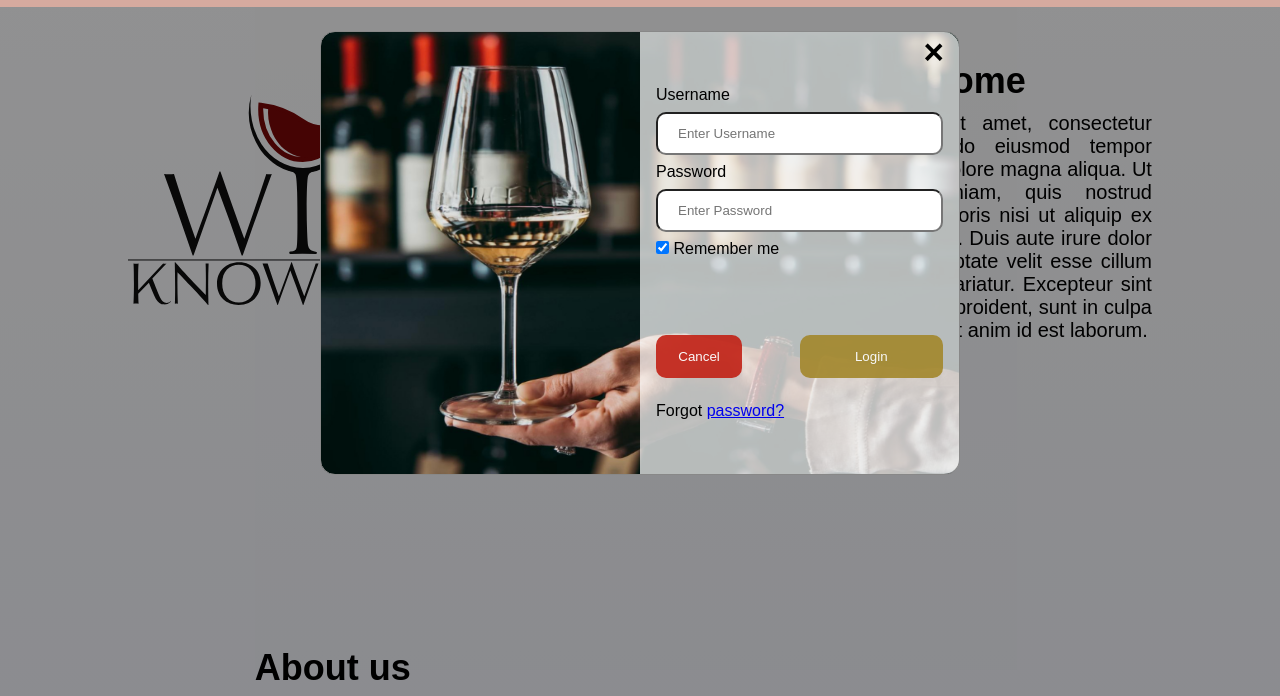
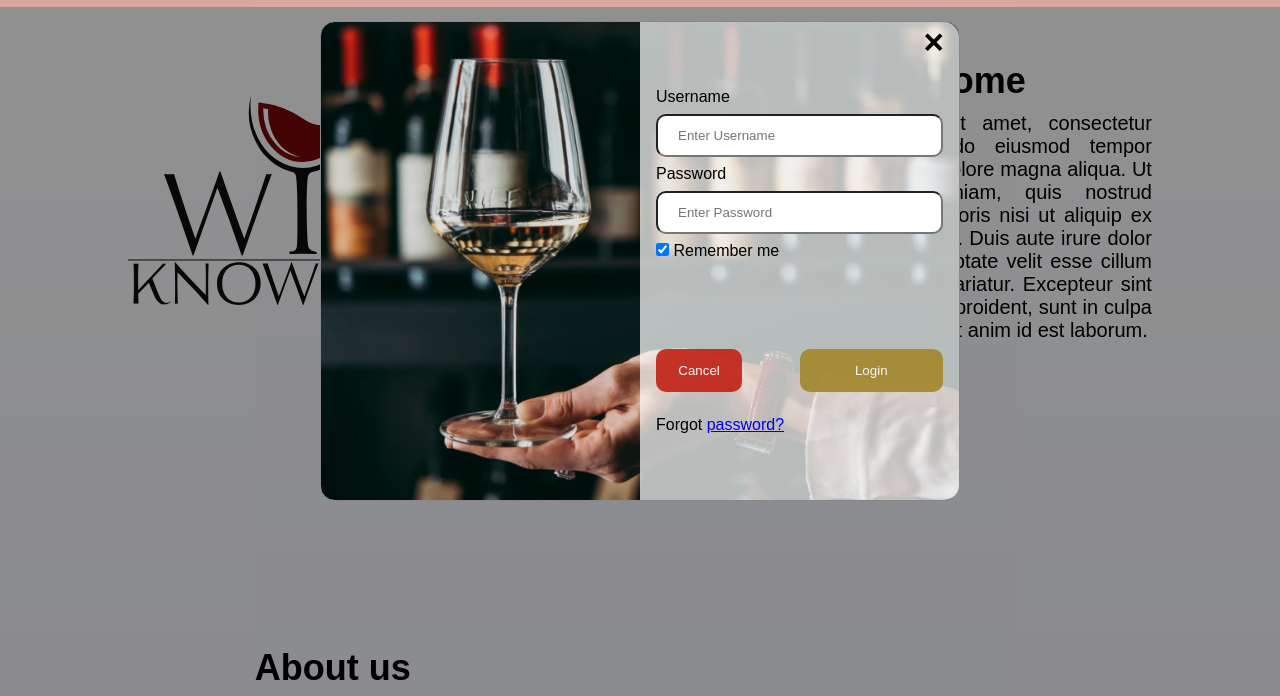
Before and after one commit to augustthorell/design-sprint, a plain HTML site: page index.html in a window 1280 px wide. Both pictures are taken after a click on the link "Login". Shown: the part 93-789 px from the top of the page. Drawn offline with Linux system fonts and the light colour scheme; a web font is replaced by a local one.

Commit message:
updated css

```diff
--- a/css/style.css
+++ b/css/style.css
@@ -401,7 +401,7 @@ h4 a {
     overflow: auto;
     background-color: rgb(0,0,0);
     background-color: rgba(0,0,0,0.4);
-    padding-top: 60px;
+    margin-top: 50px;
 
 }
 
```
